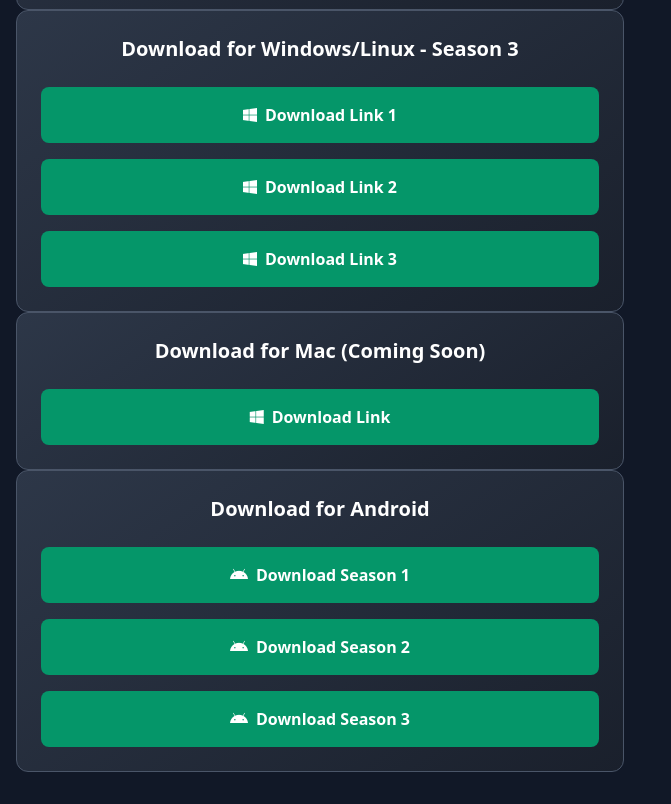
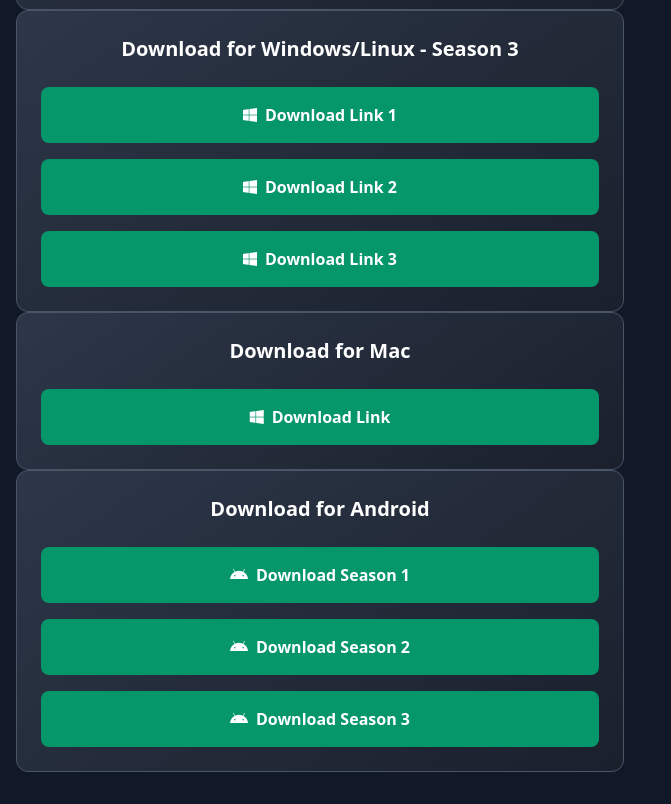
Before and after one commit to wildgames/motherless, a plain HTML site: page index.html in a window 1280 px wide. Shown: the part 1108-1912 px from the top of the page, without its empty margins (0-671 px from the left). Drawn offline with nearby package versions, Linux system fonts and the light colour scheme.

Commit message:
Update index.html

```diff
--- a/index.html
+++ b/index.html
@@ -128,7 +128,7 @@
 
 <!-- Download for Mac - Placeholder -->
 <div class="game-card rounded-xl p-6">
-  <h3 class="text-xl font-semibold mb-6 text-center">Download for Mac (Coming Soon)</h3>
+  <h3 class="text-xl font-semibold mb-6 text-center">Download for Mac</h3>
   <div class="space-y-4">
       <a href="https://mega.nz/file/NQVkSQpT#j-rJeHK3yRmK-1c517cFS09a87lmfasRdhU4QeTgsBc" class="download-btn bg-green-600 hover:bg-green-700 text-white font-bold py-4 px-6 rounded-lg block text-center">
       <i class="fab fa-windows mr-2"></i>Download Link
```
